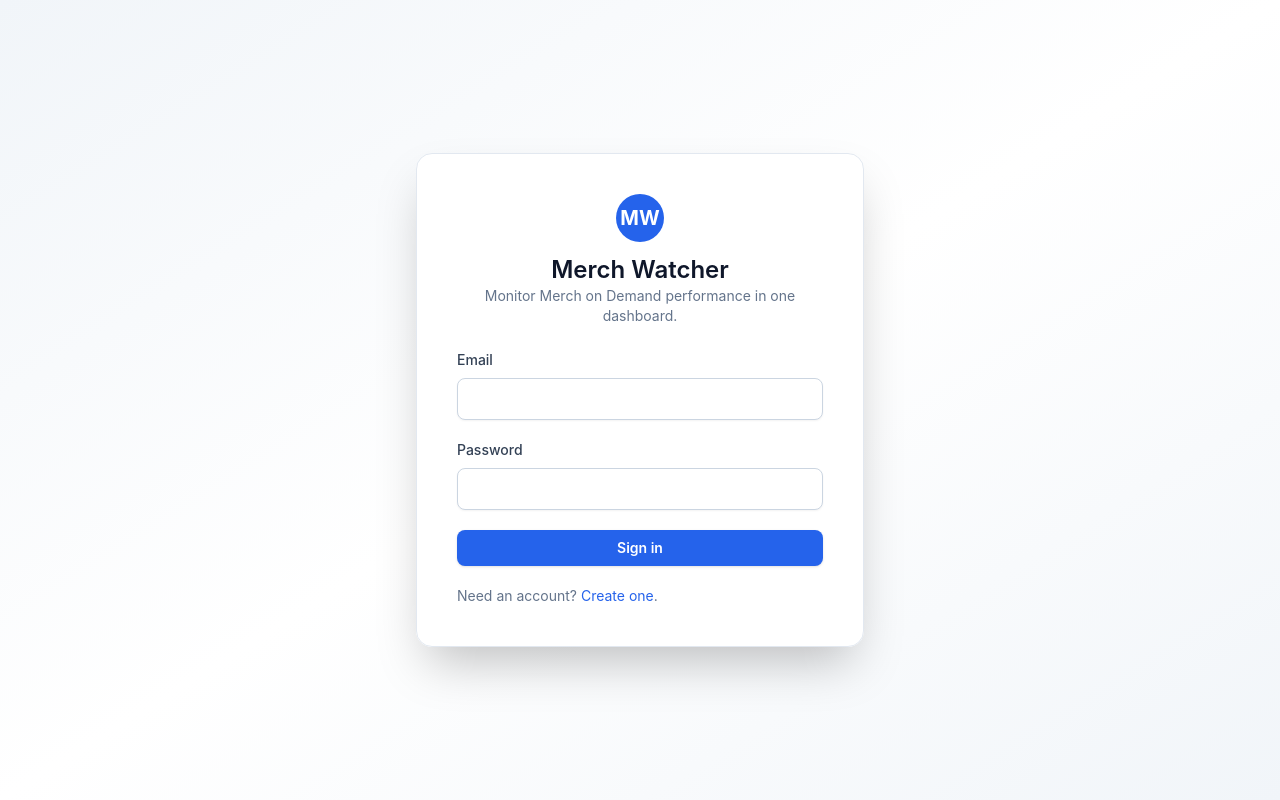
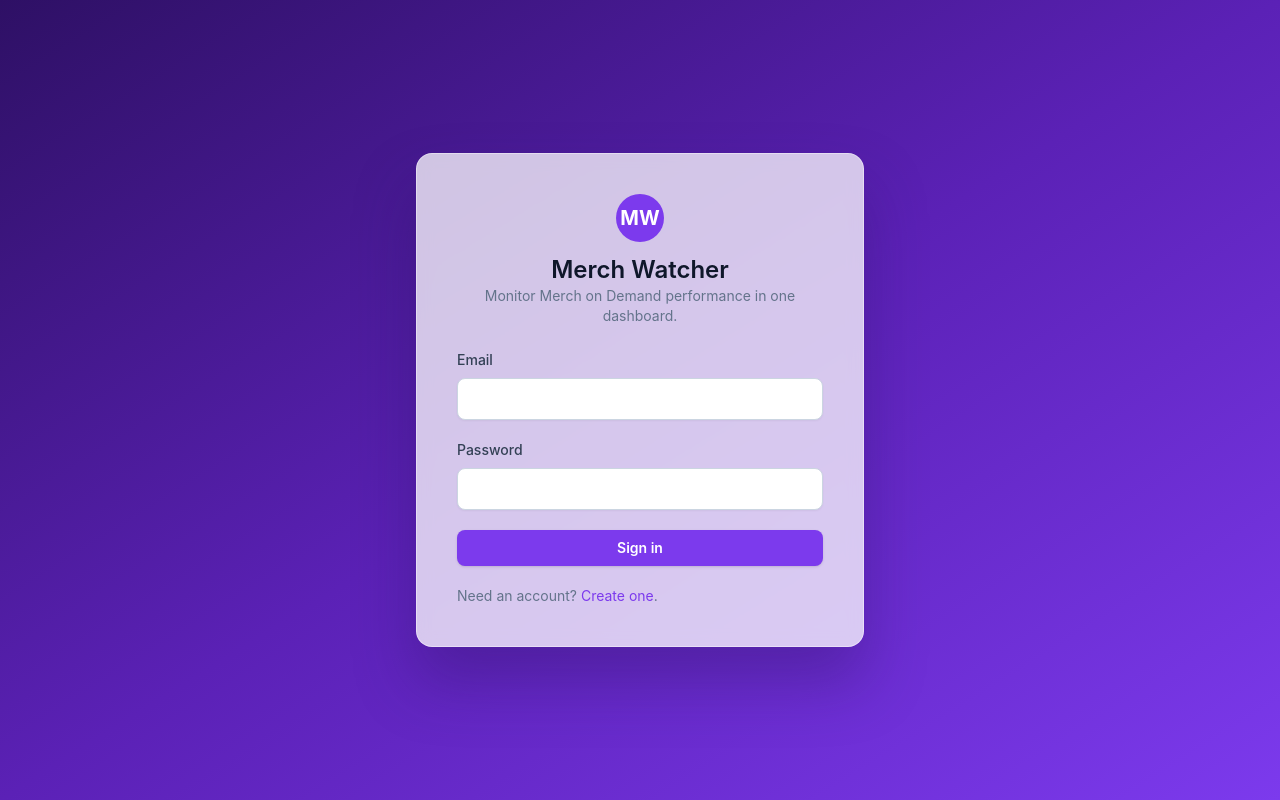
Before and after one commit to dx-hub-ui/merch-monitor, a Next.js app: page /login in a window 1280 px wide. Built offline with nearby package versions, Linux system fonts and the light colour scheme.

Commit message:
Apply violet gradient branding

```diff
--- a/app/(app)/layout.tsx
+++ b/app/(app)/layout.tsx
@@ -9,7 +9,7 @@ export default async function AppLayout({ children }: { children: React.ReactNod
   }
 
   return (
-    <div className="flex min-h-screen flex-col bg-slate-50 dark:bg-slate-950">
+    <div className="flex min-h-screen flex-col bg-white/75 shadow-[0_20px_60px_rgba(46,16,101,0.15)] backdrop-blur supports-[backdrop-filter]:bg-white/65 dark:bg-slate-950/80 dark:shadow-[0_20px_60px_rgba(12,5,33,0.45)]">
       <AppHeader email={session.user.email ?? null} />
       <main className="mx-auto flex w-full max-w-7xl flex-1 flex-col gap-6 px-4 py-6">{children}</main>
     </div>
--- a/app/(auth)/layout.tsx
+++ b/app/(auth)/layout.tsx
@@ -1,7 +1,7 @@
 export default function AuthLayout({ children }: { children: React.ReactNode }) {
   return (
-    <div className="flex min-h-screen items-center justify-center bg-gradient-to-br from-slate-100 via-white to-slate-100 dark:from-slate-900 dark:via-slate-950 dark:to-slate-900">
-      <div className="w-full max-w-md rounded-2xl border border-slate-200 bg-white/90 p-10 shadow-2xl backdrop-blur dark:border-slate-800 dark:bg-slate-900/90">
+    <div className="flex min-h-screen items-center justify-center bg-gradient-to-br from-brand-deeper via-brand-dark to-brand px-4 dark:from-[#12053a] dark:via-[#1c0b4f] dark:to-[#2e1065]">
+      <div className="w-full max-w-md rounded-2xl border border-white/40 bg-white/85 p-10 shadow-[0_35px_60px_rgba(46,16,101,0.35)] backdrop-blur supports-[backdrop-filter]:bg-white/75 dark:border-white/10 dark:bg-slate-950/85 dark:shadow-[0_35px_60px_rgba(12,5,33,0.65)]">
         <div className="mb-6 text-center">
           <div className="mx-auto mb-3 flex h-12 w-12 items-center justify-center rounded-full bg-brand text-xl font-bold text-white">MW</div>
           <h1 className="text-2xl font-semibold text-slate-900 dark:text-slate-100">Merch Watcher</h1>
--- a/app/globals.css
+++ b/app/globals.css
@@ -7,8 +7,18 @@
 }
 
 body {
-  @apply bg-slate-50 text-slate-900 dark:bg-slate-950 dark:text-slate-100;
+  @apply text-slate-900 dark:text-slate-100;
   font-family: "Inter", "Segoe UI", system-ui, -apple-system, BlinkMacSystemFont, "Helvetica Neue", sans-serif;
+  background-color: #f3e8ff;
+  background-image: radial-gradient(120% 120% at 90% 0%, rgba(192, 132, 252, 0.4) 0%, rgba(124, 58, 237, 0.35) 34%, rgba(46, 16, 101, 0.85) 100%),
+    linear-gradient(180deg, #f4f0ff 0%, #e5dbff 100%);
+  background-attachment: fixed;
+}
+
+html.dark body {
+  background-color: #0b0624;
+  background-image: radial-gradient(120% 120% at 80% 0%, rgba(192, 132, 252, 0.35) 0%, rgba(91, 33, 182, 0.45) 38%, rgba(12, 5, 33, 0.95) 100%),
+    linear-gradient(185deg, #1a103f 0%, #0b0624 100%);
 }
 
 a {
--- a/app/layout.tsx
+++ b/app/layout.tsx
@@ -10,7 +10,7 @@ export const metadata: Metadata = {
 export default function RootLayout({ children }: { children: React.ReactNode }) {
   return (
     <html lang="en" suppressHydrationWarning>
-      <body className="min-h-screen bg-slate-50 antialiased dark:bg-slate-950">
+      <body className="min-h-screen antialiased">
         <ThemeProvider>
           <div className="flex min-h-screen flex-col">{children}</div>
         </ThemeProvider>
--- a/components/app-header.tsx
+++ b/components/app-header.tsx
@@ -4,18 +4,18 @@ import { UserMenu } from "./user-menu";
 
 export function AppHeader({ email }: { email: string | null }) {
   return (
-    <header className="sticky top-0 z-40 border-b border-slate-200 bg-white/80 backdrop-blur dark:border-slate-800 dark:bg-slate-950/80">
+    <header className="sticky top-0 z-40 border-b border-white/20 bg-gradient-to-r from-brand-deeper via-brand-dark to-brand/90 text-white shadow-lg">
       <div className="mx-auto flex max-w-7xl items-center justify-between gap-4 px-4 py-3">
         <div className="flex items-center gap-4">
-          <Link href="/" className="flex items-center gap-2 text-lg font-semibold">
-            <span className="inline-flex h-8 w-8 items-center justify-center rounded-full bg-brand text-white">MW</span>
+          <Link href="/" className="flex items-center gap-2 text-lg font-semibold text-white">
+            <span className="inline-flex h-8 w-8 items-center justify-center rounded-full bg-white/20 text-sm font-bold text-white shadow-inner">MW</span>
             Merch Watcher
           </Link>
-          <nav className="hidden items-center gap-3 text-sm font-medium text-slate-600 md:flex dark:text-slate-300">
-            <Link className="hover:text-brand dark:hover:text-brand" href="/">
+          <nav className="hidden items-center gap-4 text-sm font-medium text-white/80 md:flex">
+            <Link className="transition-colors hover:text-white" href="/">
               Dashboard
             </Link>
-            <Link className="hover:text-brand dark:hover:text-brand" href="/trends">
+            <Link className="transition-colors hover:text-white" href="/trends">
               Trends
             </Link>
           </nav>
--- a/components/theme-toggle.tsx
+++ b/components/theme-toggle.tsx
@@ -13,7 +13,7 @@ export function ThemeToggle() {
     <button
       type="button"
       onClick={toggle}
-      className="rounded-full border border-slate-300 bg-white/80 px-3 py-1 text-sm font-medium text-slate-700 shadow-sm hover:bg-slate-100 dark:border-slate-700 dark:bg-slate-900 dark:text-slate-200 dark:hover:bg-slate-800"
+      className="rounded-full border border-white/30 bg-white/10 px-3 py-1 text-sm font-medium text-white shadow-sm backdrop-blur transition hover:bg-white/20 focus-visible:ring-white/70 focus-visible:ring-offset-0"
       aria-label="Toggle dark mode"
     >
       {theme === "dark" ? "Light" : "Dark"} mode
--- a/components/user-menu.tsx
+++ b/components/user-menu.tsx
@@ -12,7 +12,7 @@ export function UserMenu({ email }: { email: string | null }) {
     <div className="relative text-sm">
       <button
         type="button"
-        className="rounded-full border border-slate-300 bg-white px-3 py-1 font-medium text-slate-700 shadow-sm hover:bg-slate-100 dark:border-slate-700 dark:bg-slate-900 dark:text-slate-200"
+        className="rounded-full border border-white/30 bg-white/10 px-3 py-1 font-medium text-white shadow-sm backdrop-blur transition hover:bg-white/20 focus-visible:ring-white/70 focus-visible:ring-offset-0"
         onClick={() => setOpen(v => !v)}
         aria-haspopup="menu"
         aria-expanded={open}
@@ -20,7 +20,7 @@ export function UserMenu({ email }: { email: string | null }) {
         {email ?? "Account"}
       </button>
       {open ? (
-        <div className="absolute right-0 mt-2 w-48 rounded-lg border border-slate-200 bg-white p-2 shadow-xl dark:border-slate-700 dark:bg-slate-900">
+        <div className="absolute right-0 mt-2 w-48 rounded-lg border border-slate-200/70 bg-white/95 p-2 shadow-xl backdrop-blur dark:border-slate-700/60 dark:bg-slate-900/95">
           <Link
             href="/account"
             className="block rounded-md px-3 py-2 text-slate-700 hover:bg-slate-100 dark:text-slate-100 dark:hover:bg-slate-800"
--- a/tailwind.config.ts
+++ b/tailwind.config.ts
@@ -7,8 +7,10 @@ const config: Config = {
     extend: {
       colors: {
         brand: {
-          DEFAULT: "#2563eb",
-          dark: "#1e40af"
+          light: "#c084fc",
+          DEFAULT: "#7c3aed",
+          dark: "#5b21b6",
+          deeper: "#2e1065"
         }
       }
     }
```
Also changed, not shown: 1 other file (tests, documents, lock files or other folders).
